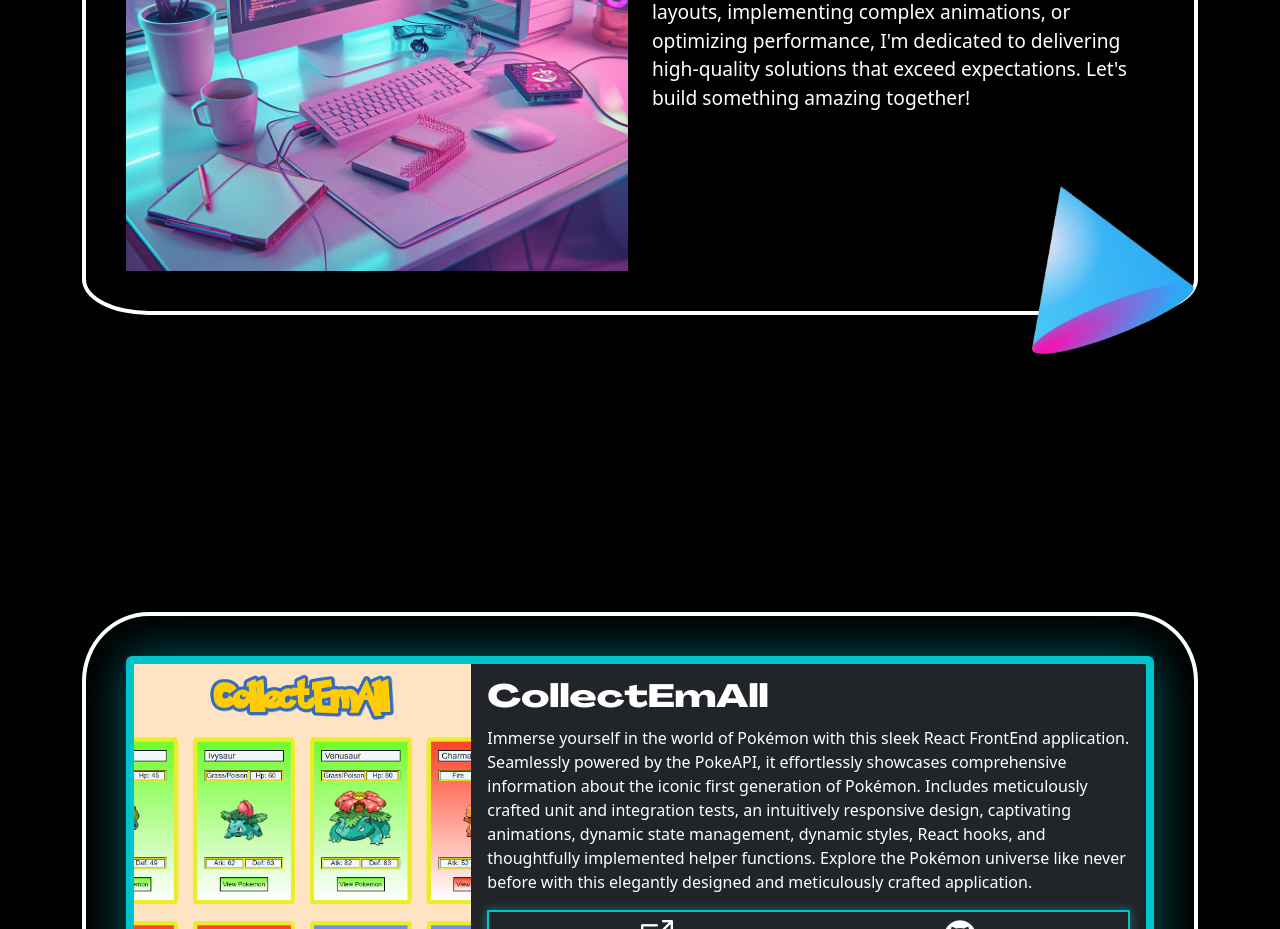
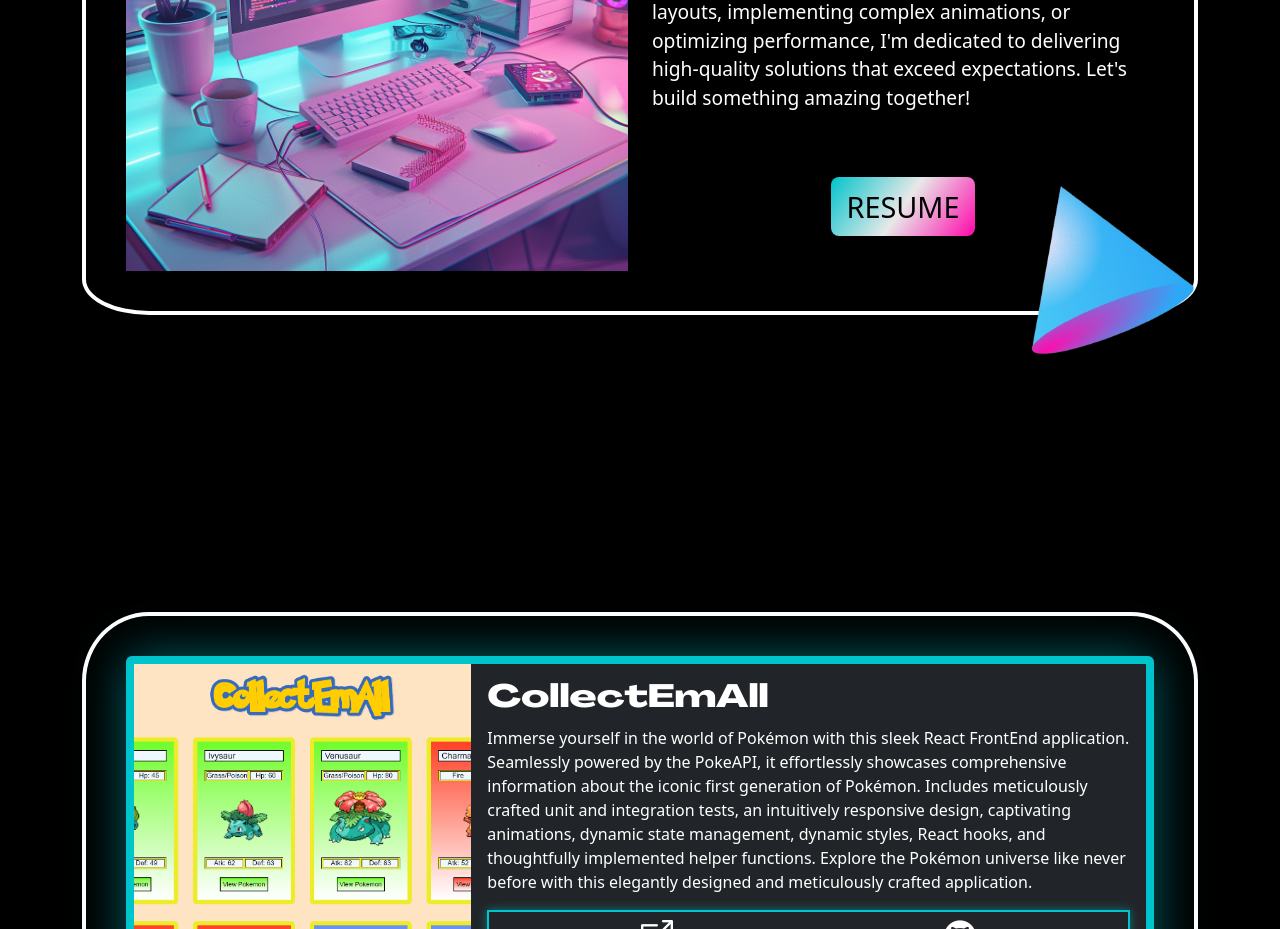
Before and after one commit to CullsGit/hugoportfolio, a React (Create React App) app: page / in a window 1280 px wide. Shown: the part 1180-2109 px from the top of the page. Built offline with nearby package versions, Linux system fonts and the light colour scheme.

Commit message:
setup link to resume on about page

```diff
--- a/src/containers/aboutMe/AboutMe.jsx
+++ b/src/containers/aboutMe/AboutMe.jsx
@@ -22,6 +22,15 @@
               performance, I'm dedicated to delivering high-quality solutions
               that exceed expectations. Let's build something amazing together!
             </p>
+            <div className="button-container d-flex justify-content-center">
+              <button
+                type="button"
+                className="btn btn-primary btn-lg mt-5"
+                onClick={() => window.open("./portfolioResume.pdf", "_blank")}
+              >
+                Resume
+              </button>
+            </div>
           </div>
         </div>
       </div>
--- a/src/containers/aboutMe/aboutMe.css
+++ b/src/containers/aboutMe/aboutMe.css
@@ -50,3 +50,16 @@
     padding-top: 1rem;
   }
 }
+
+.about-page__content button {
+  color: black;
+  background: var(--primary-gradient);
+  border: none;
+  text-transform: uppercase;
+}
+
+@media (min-width: 1200px) {
+  .about-page__content button {
+    font-size: 1.8rem;
+  }
+}
```
Also changed, not shown: 1 other file (tests, documents, lock files or other folders).
